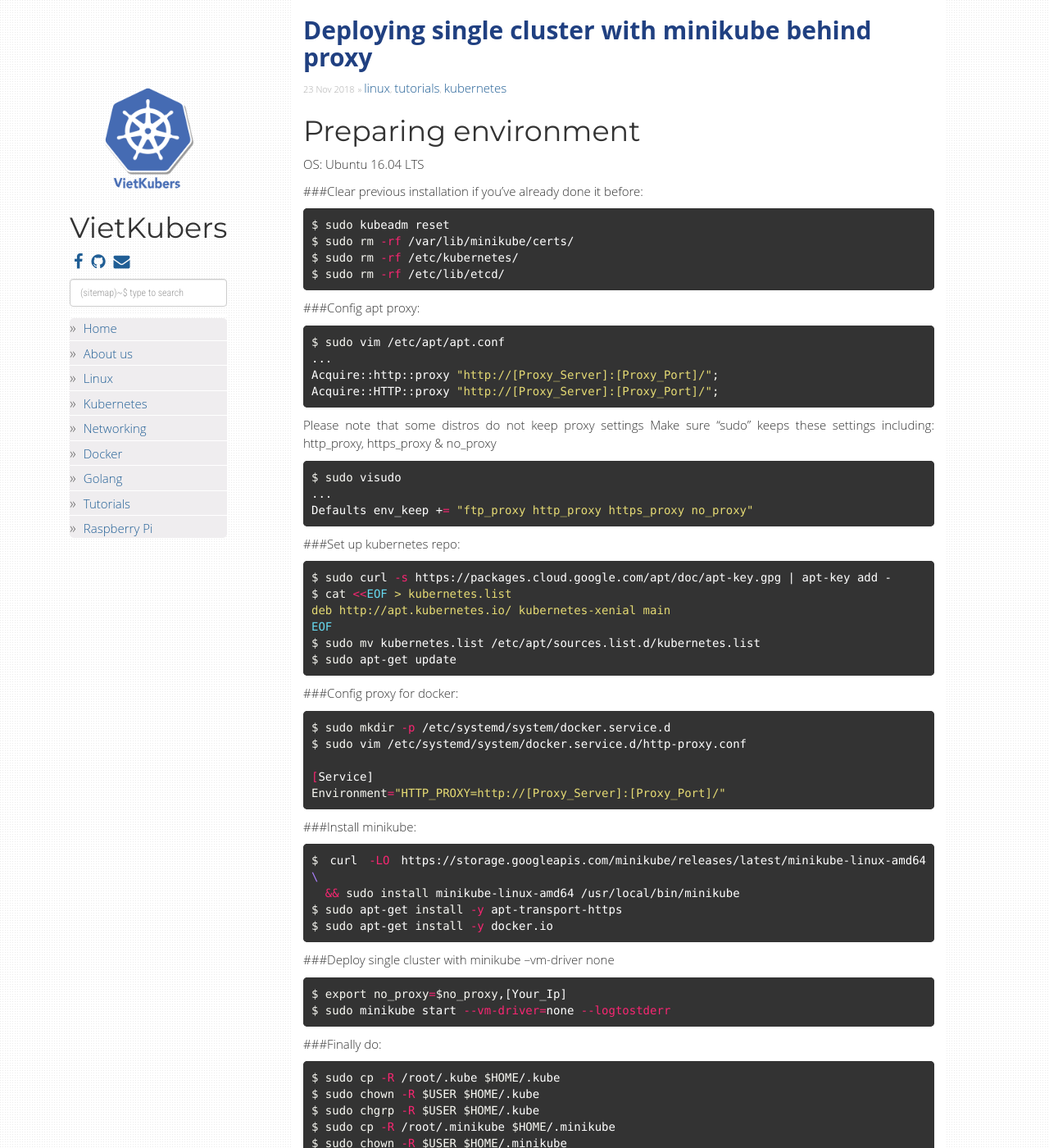
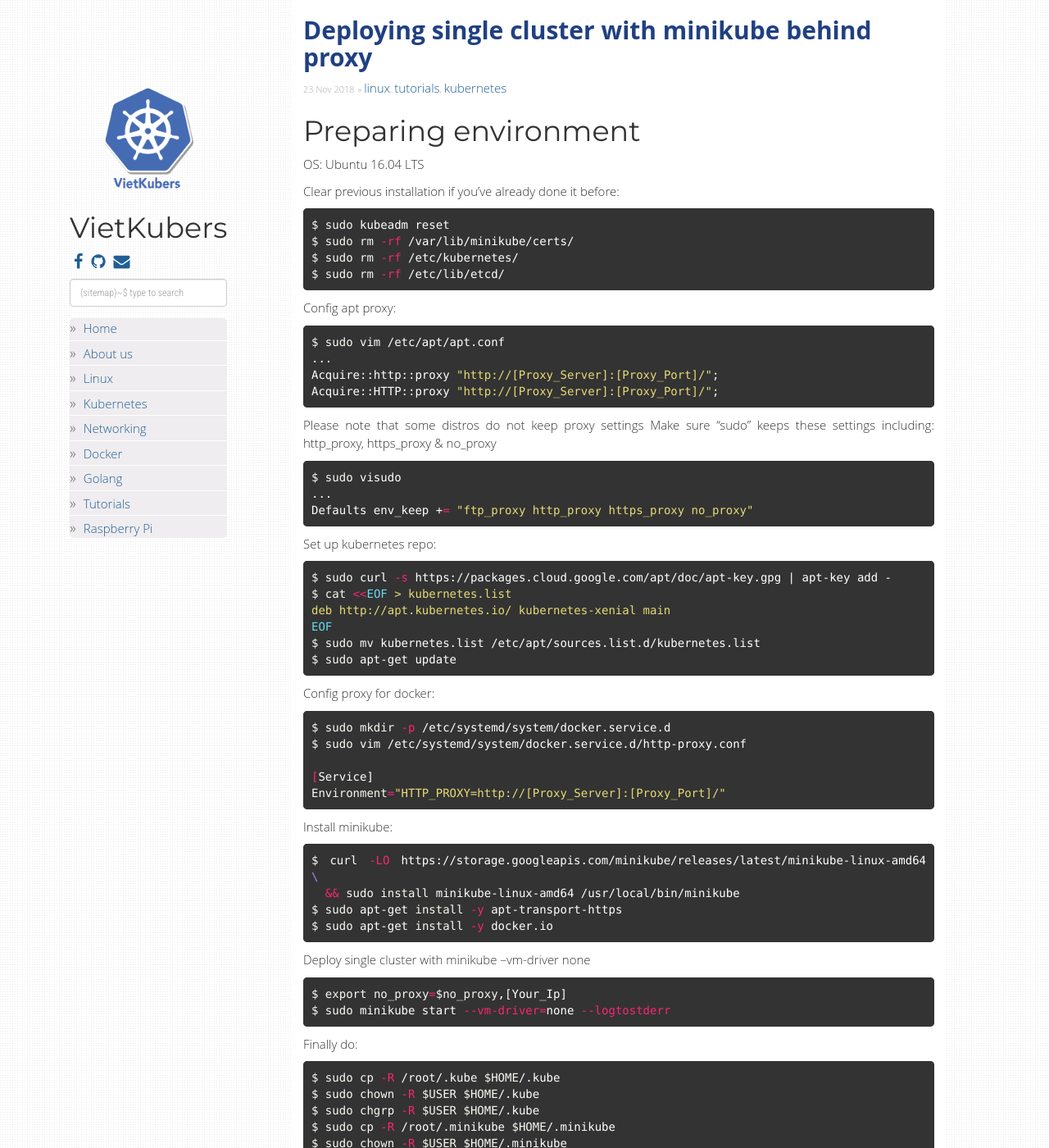
Before and after one commit to vietkubers/vietkubers.github.io, a Jekyll site: the page built from _posts/2018-11-23-deploy-single-node-with-minikube.md, in a window 1280 px wide and 1400 px high. Shown: the whole window at 82% size. Built offline with Jekyll 4.4.1, drawn with Linux system fonts in a browser that asks for light colours; nearby versions of some CDN libraries; comment, search, counter and statistics services are not loaded; some of the changed text lies outside the part shown.

````diff
--- a/_posts/2018-11-23-deploy-single-node-with-minikube.md
+++ b/_posts/2018-11-23-deploy-single-node-with-minikube.md
@@ -12,7 +12,7 @@ Preparing environment
 =====================
 OS: Ubuntu 16.04 LTS
 
-###Clear previous installation if you've already done it before:
+Clear previous installation if you've already done it before:
 ```sh
 $ sudo kubeadm reset
 $ sudo rm -rf /var/lib/minikube/certs/
@@ -20,7 +20,7 @@ $ sudo rm -rf /etc/kubernetes/
 $ sudo rm -rf /etc/lib/etcd/
 ```
 
-###Config apt proxy:
+Config apt proxy:
 ```sh
 $ sudo vim /etc/apt/apt.conf
 ...
@@ -36,7 +36,7 @@ $ sudo visudo
 Defaults env_keep += "ftp_proxy http_proxy https_proxy no_proxy"
 ```
 
-###Set up kubernetes repo:
+Set up kubernetes repo:
 ```sh
 $ sudo curl -s https://packages.cloud.google.com/apt/doc/apt-key.gpg | apt-key add -
 $ cat <<EOF > kubernetes.list
@@ -46,7 +46,7 @@ $ sudo mv kubernetes.list /etc/apt/sources.list.d/kubernetes.list
 $ sudo apt-get update
 ```
 
-###Config proxy for docker:
+Config proxy for docker:
 ```sh
 $ sudo mkdir -p /etc/systemd/system/docker.service.d
 $ sudo vim /etc/systemd/system/docker.service.d/http-proxy.conf
@@ -55,7 +55,7 @@ $ sudo vim /etc/systemd/system/docker.service.d/http-proxy.conf
 Environment="HTTP_PROXY=http://[Proxy_Server]:[Proxy_Port]/"
 ```
 
-###Install minikube:
+Install minikube:
 ```sh
 $ curl -LO https://storage.googleapis.com/minikube/releases/latest/minikube-linux-amd64 \
   && sudo install minikube-linux-amd64 /usr/local/bin/minikube
@@ -63,13 +63,13 @@ $ sudo apt-get install -y apt-transport-https
 $ sudo apt-get install -y docker.io
 ```
 
-###Deploy single cluster with minikube --vm-driver none
+Deploy single cluster with minikube --vm-driver none
 ```sh
 $ export no_proxy=$no_proxy,[Your_Ip]
 $ sudo minikube start --vm-driver=none --logtostderr
 ```
 
-###Finally do:
+Finally do:
 
 ```sh
 $ sudo cp -R /root/.kube $HOME/.kube
@@ -80,4 +80,5 @@ $ sudo chown -R $USER $HOME/.minikube
 $ sudo chgrp -R $USER $HOME/.minikube
 ```
 
-###Happy hacking!
+Happy hacking
+=============
````
